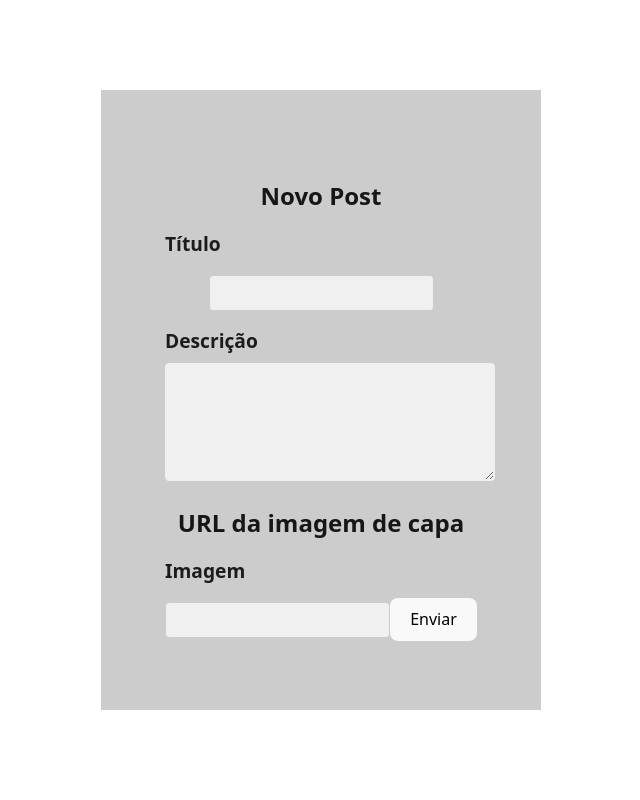
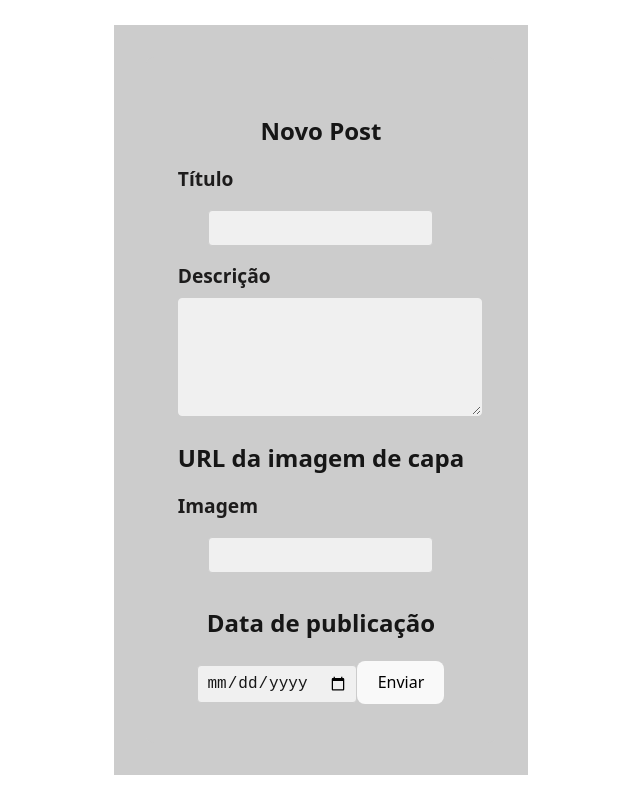
Before and after one commit to Jeniffer-Caroline/TrelloS9, a React (Vite) app: page / in a window 1280 px wide. Shown: the whole page, without its empty margins (319-959 px from the left). Built offline with nearby package versions, Linux system fonts and the light colour scheme.

Commit message:
Data de publicação

```diff
--- a/src/App.jsx
+++ b/src/App.jsx
@@ -5,6 +5,7 @@ function App() {
   const [titulo, setTitulo] = useState('');
   const [descricao, setDescricao] = useState('');
   const [imagem, setImagem] = useState(null);
+  const [data, setData] = useState('');
 
 
   return (
@@ -25,6 +26,15 @@ function App() {
           id="imagem"
           onChange={(e) => setImagem(e.target.value)}
         />
+
+        <h3>Data de publicação</h3>
+        <label htmlFor="data"></label>
+        <input
+          type="date"
+          id="data"
+          value={data}
+          onChange={(e) => setData(e.target.value)}
+        />
         <button type="submit">Enviar</button>
       </form>
     </section>
```
